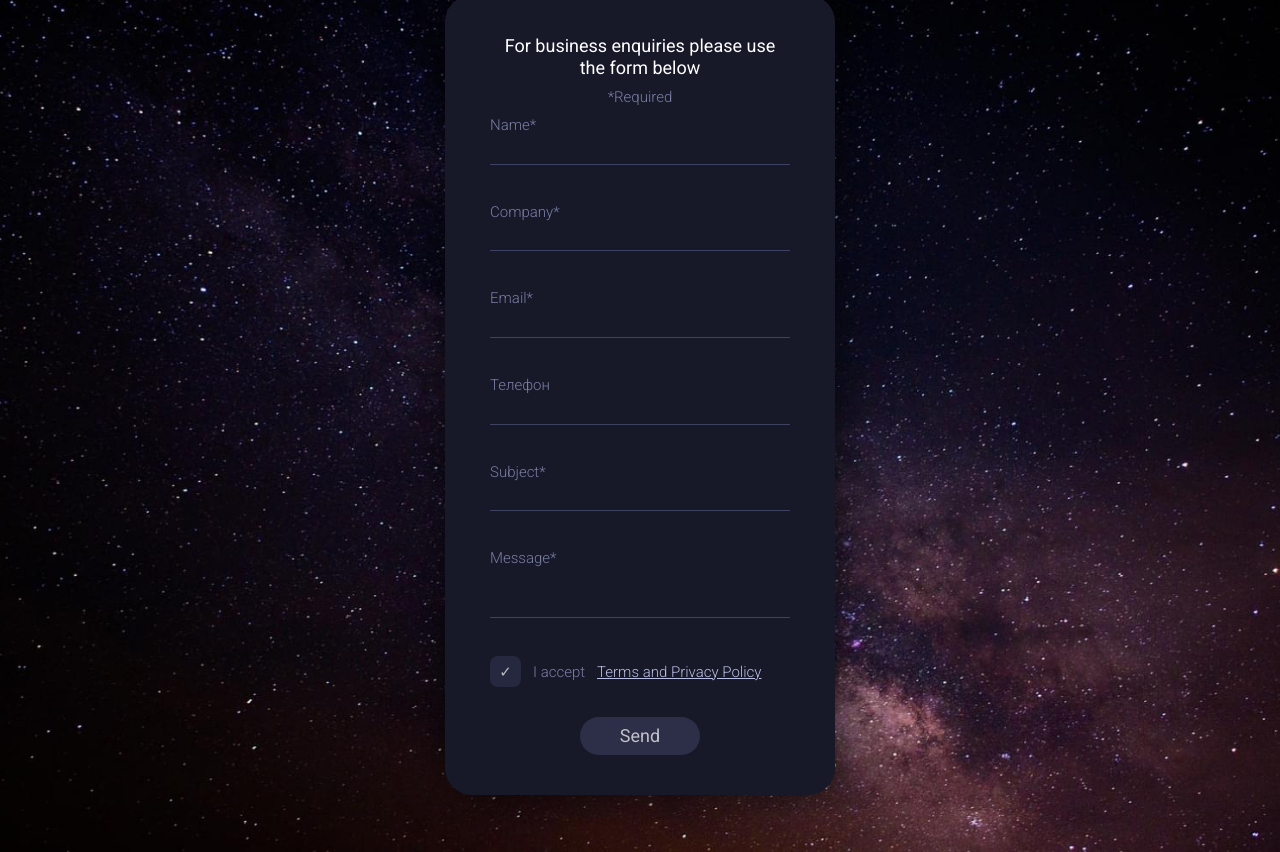
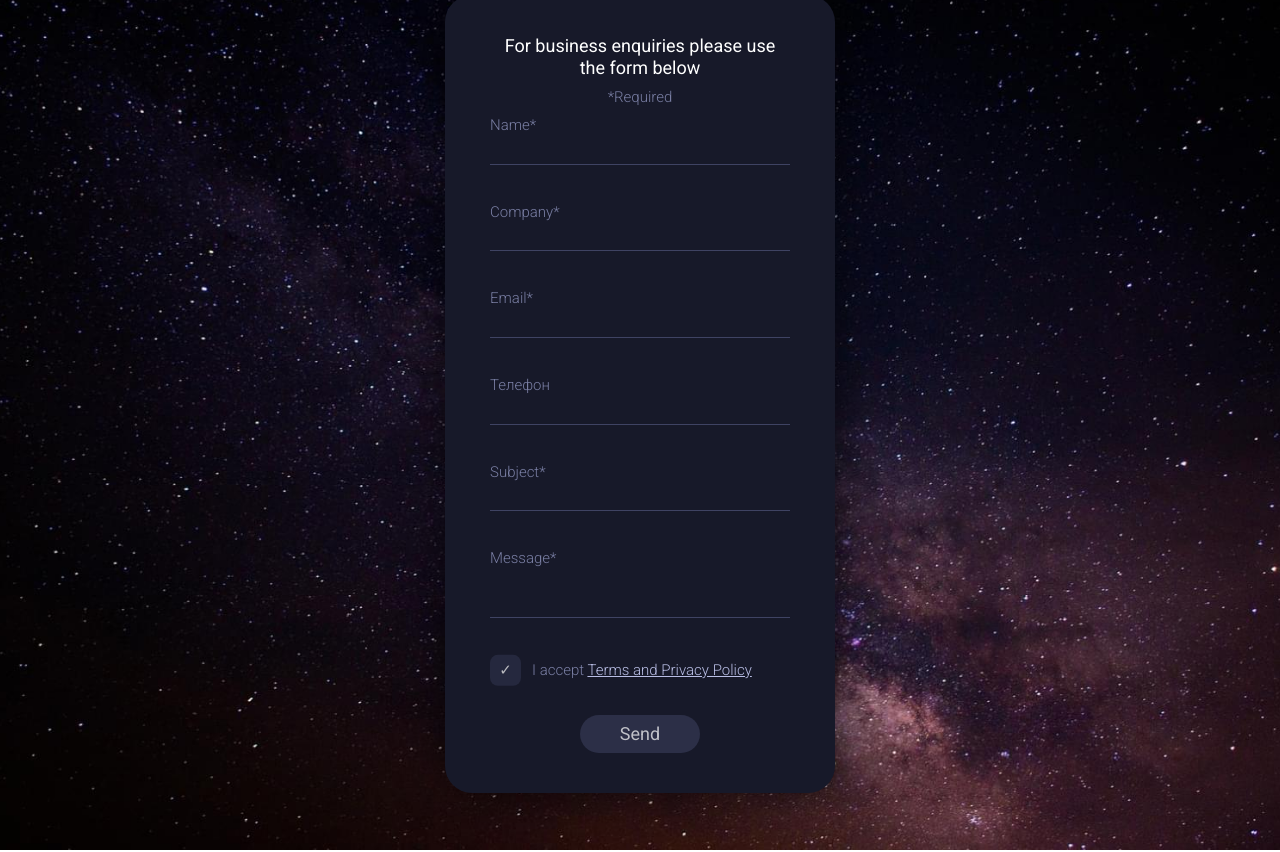
Before and after one commit to WorldforWorld/DPG_TestTask, a website: page src/result.html in a window 1280 px wide. Shown: the part 80-932 px from the top of the page. Drawn offline with nearby package versions, Linux system fonts and the light colour scheme; files that its build step writes are made by us from their sources; files whose address does not match are found by name.

Commit message:
fix finish

```diff
--- a/src/scss/templates/_form.scss
+++ b/src/scss/templates/_form.scss
@@ -85,12 +85,17 @@
 				}
 			}
 			&__label {
-				display: flex;
 				align-items: center;
 				gap: 12px;
 				cursor: pointer;
+				position: relative;
+				padding-left: 42px;
+				line-height: 192%;
 				&::before {
 					content: '';
+					position: absolute;
+					left: 0;
+					top: 0;
 					display: flex;
 					width: 31px;
 					height: 31px;
@@ -98,6 +103,7 @@
 					border-radius: 8px;
 					justify-content: center;
 					align-items: center;
+					transform: translateY(-20%);
 				}
 				color: $label-form;
 				a {
```
Also changed, not shown: dist/assets/css/style.css, dist/assets/css/style.min.css.
